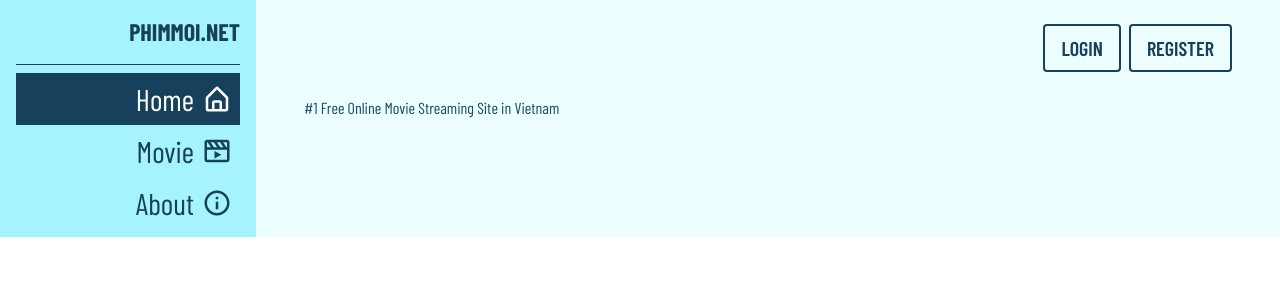
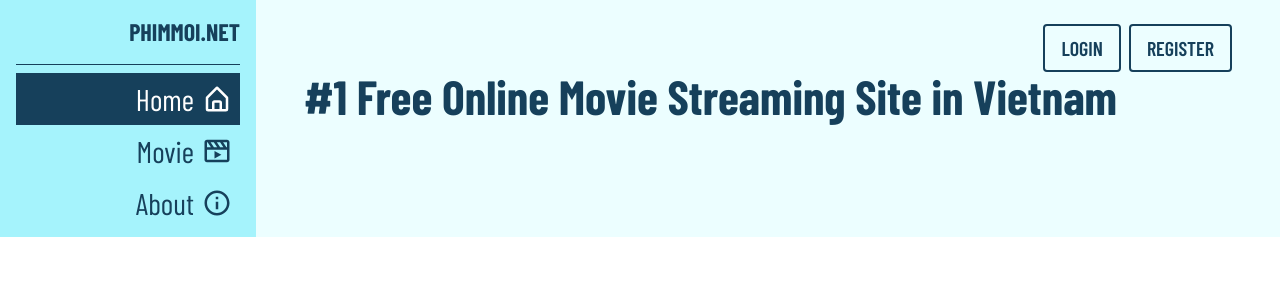
Before and after one commit to caffeegg998/FrontEnd, a React (Vite) app in the folder react-test-app/: page / in a window 1280 px wide. Shown: the top 300 px of the page. Built offline with nearby package versions, Linux system fonts and the light colour scheme; a web font is replaced by a local one.

Commit message:
first commit1

```diff
--- a/react-test-app/src/components/Header/index.jsx
+++ b/react-test-app/src/components/Header/index.jsx
@@ -1,6 +1,6 @@
 
 const Index = () => {
-    return <h1 className='bold-5xl mt-6 text-cyan-900'>#1 Free Online Movie Streaming Site in Vietnam</h1>
+    return <h1>#1 Free Online Movie Streaming Site in Vietnam</h1>
 };
 
 export default Index;
--- a/react-test-app/src/index.css
+++ b/react-test-app/src/index.css
@@ -7,7 +7,7 @@
     body{
         @apply font-barlow text-primary;
     }
-    .h1 {
+    h1 {
         @apply text-5xl font-bold;
     }
     h3 {
```
